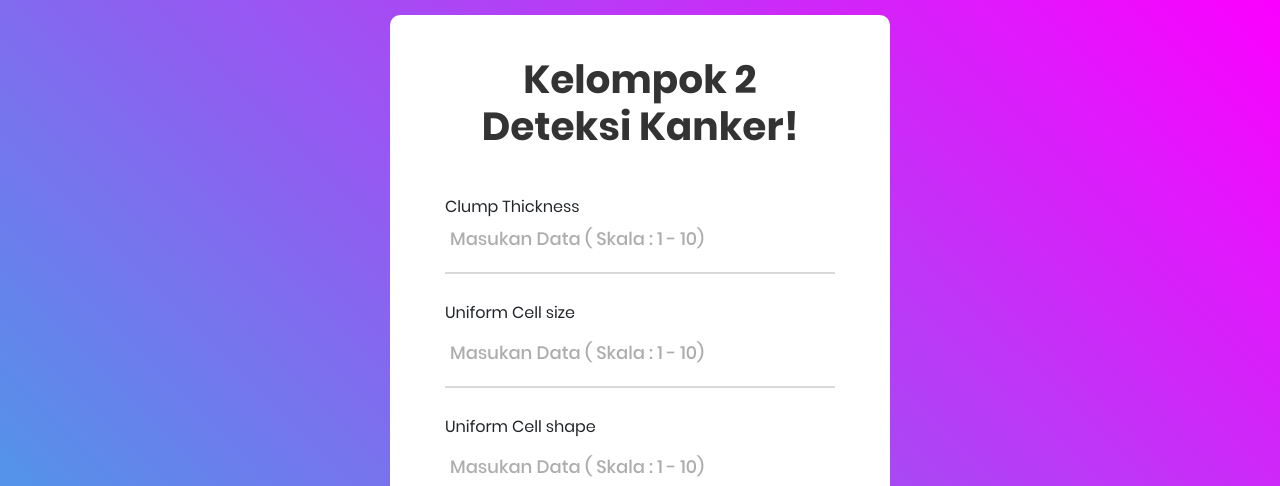
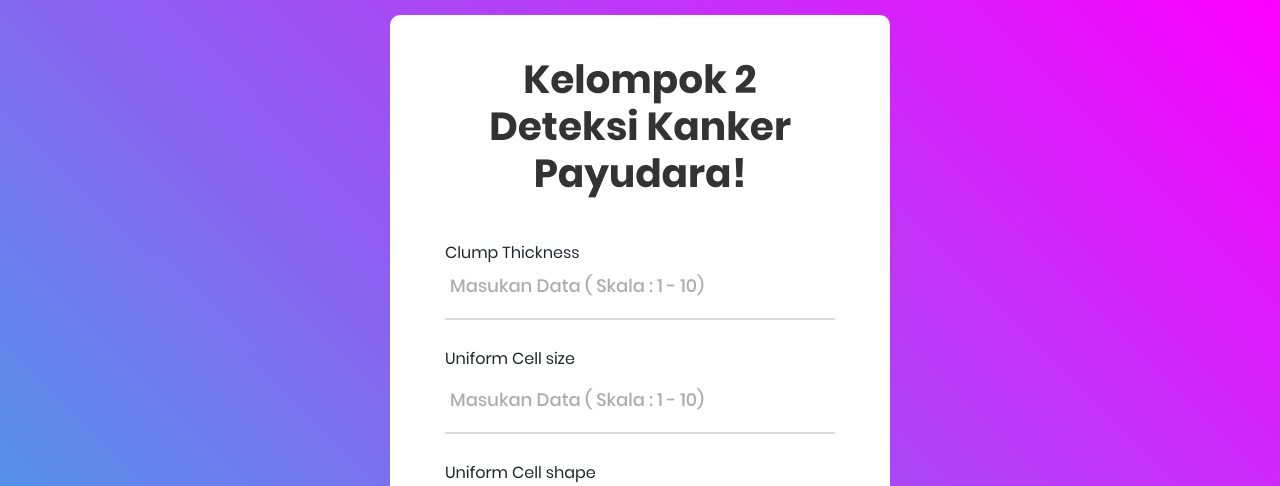
Before and after one commit to Agif-Hafizhan/kelompok-dua, a Flask app: page / in a window 1280 px wide. Shown: the top 486 px of the page. Run offline with Flask 2, Linux system fonts and the light colour scheme; some libraries are stand-ins or nearby versions.

Commit message:
Update index.html

```diff
--- a/templates/index.html
+++ b/templates/index.html
@@ -2,7 +2,7 @@
 
 
 {% block head %}
-    <title>Prediksi Kanker</title>
+    <title>Prediksi Kanker Payudara</title>
 {% endblock %}
 
 {% block body %}
@@ -12,7 +12,7 @@
           <form class="contact100-form validate-form" action="/" method="POST">
               <span class="contact100-form-title">
                     Kelompok 2
-                    Deteksi Kanker!
+                    Deteksi Kanker Payudara!
               </span>
 
                     <div class="wrap-input100 validate-input">
```
